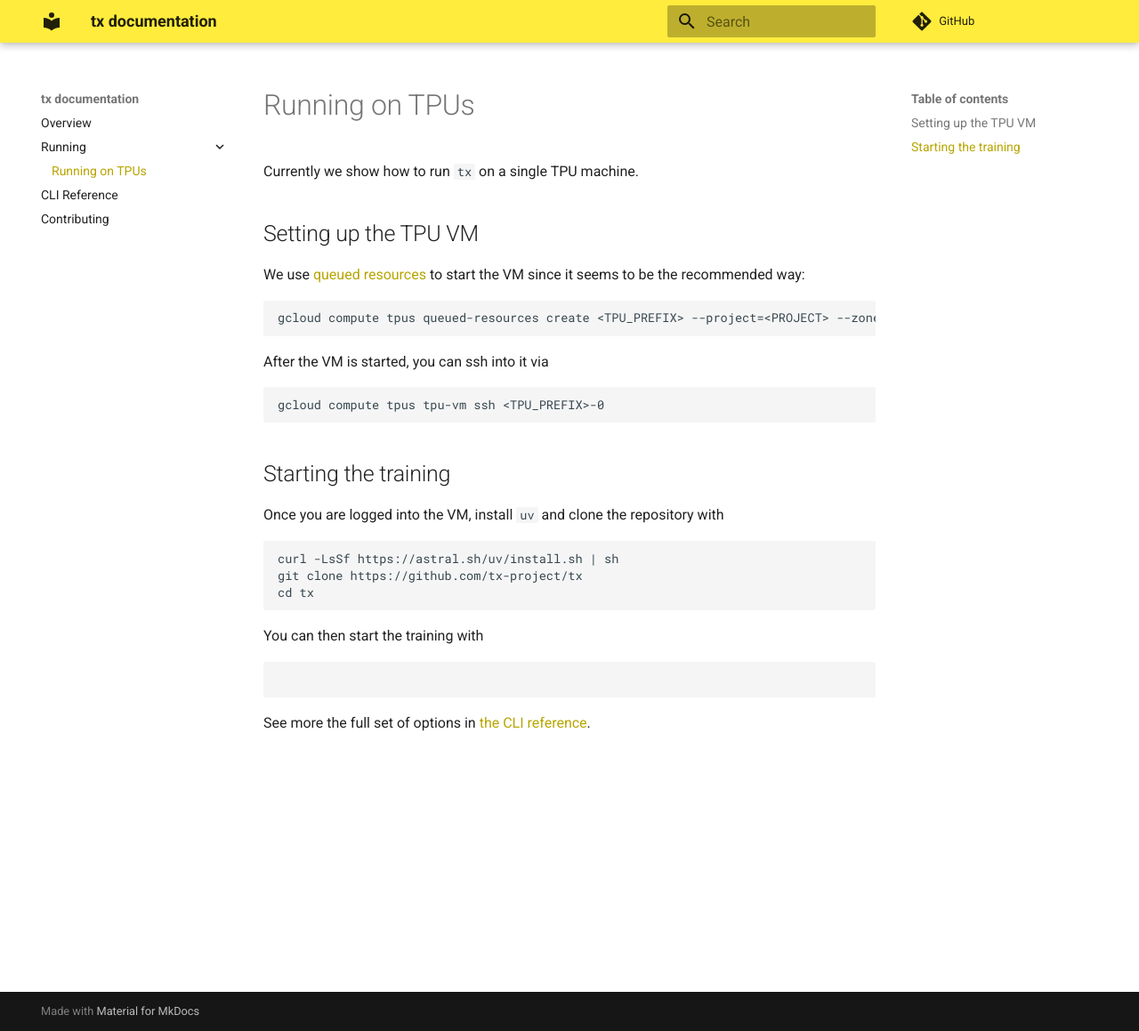
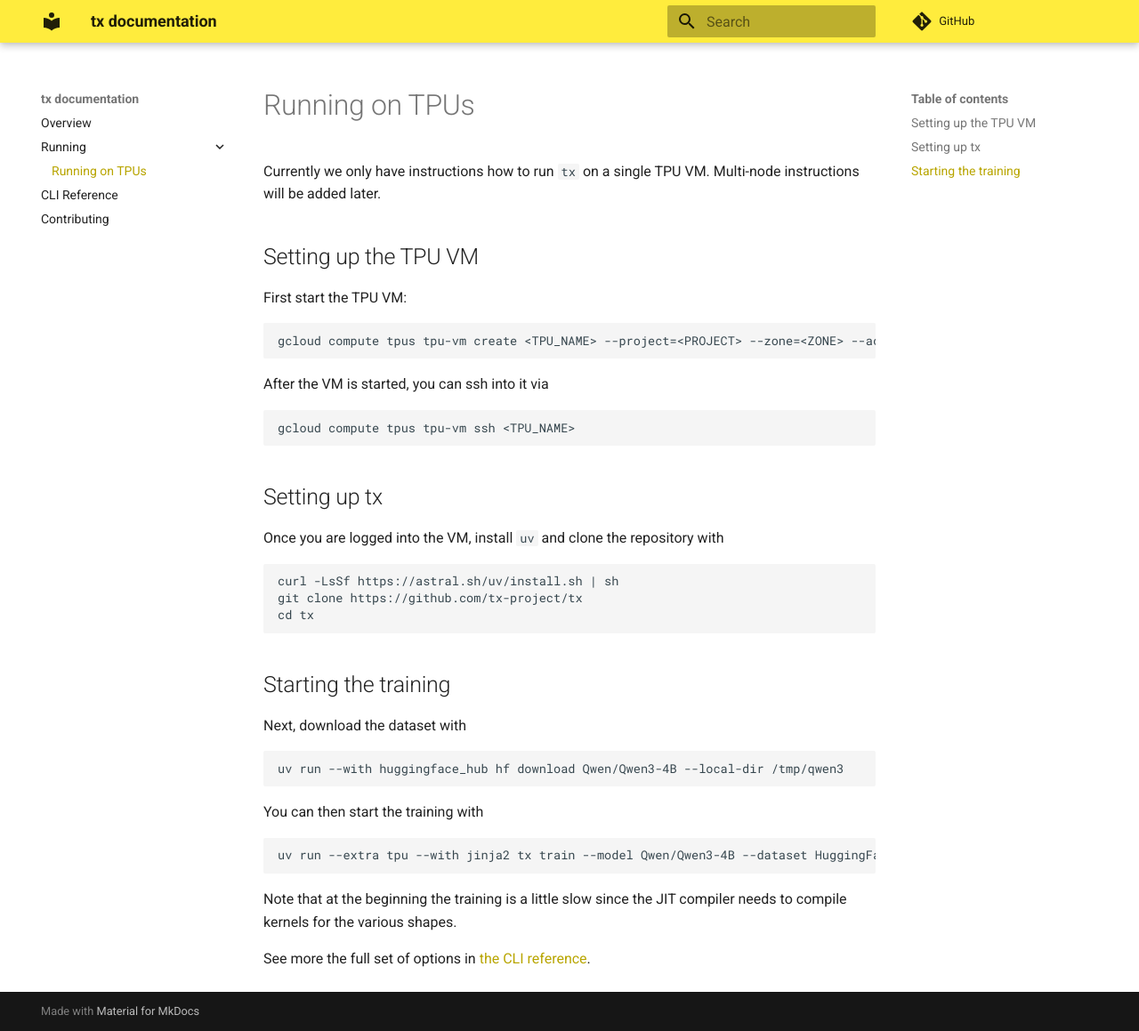
Before and after one commit to tx-project/tx, an MkDocs documentation site: the page built from docs/running/tpus.md, in a window 1280 px wide and 1159 px high. Shown: the whole window at 89% size. Built offline with MkDocs 1.6.1 and Material for MkDocs 9.7.7, drawn with Linux system fonts in a browser that asks for light colours; comment, search, counter and statistics services are not loaded.

Commit message:
complete the tpu instructions

````diff
--- a/docs/running/tpus.md
+++ b/docs/running/tpus.md
@@ -1,22 +1,22 @@
 # Running on TPUs
 
-Currently we show how to run `tx` on a single TPU machine.
+Currently we only have instructions how to run `tx` on a single TPU VM. Multi-node instructions will be added later.
 
 ## Setting up the TPU VM
 
-We use [queued resources](https://cloud.google.com/tpu/docs/queued-resources) to start the VM since it seems to be the recommended way:
+First start the TPU VM:
 
 ```bash
-gcloud compute tpus queued-resources create <TPU_PREFIX> --project=<PROJECT> --zone=<ZONE> --accelerator-type=v6e-16 --runtime-version=v2-alpha-tpuv6e --node-count=1 --node-prefix=<TPU_PREFIX> --scopes=https://www.googleapis.com/auth/cloud-platform.read-only,https://www.googleapis.com/auth/devstorage.read_write --network=<NETWORK> --subnetwork=<SUBNETWORK> --spot
+gcloud compute tpus tpu-vm create <TPU_NAME> --project=<PROJECT> --zone=<ZONE> --accelerator-type=v6e-8 --version=v2-alpha-tpuv6e --scopes=https://www.googleapis.com/auth/cloud-platform.read-only,https://www.googleapis.com/auth/devstorage.read_write --network=<NETWORK> --subnetwork=<SUBNETWORK> --spot
 ```
 
 After the VM is started, you can ssh into it via
 
 ```bash
-gcloud compute tpus tpu-vm ssh <TPU_PREFIX>-0
+gcloud compute tpus tpu-vm ssh <TPU_NAME>
 ```
 
-## Starting the training
+## Setting up tx
 
 Once you are logged into the VM, install `uv` and clone the repository with
 
@@ -26,10 +26,20 @@ git clone https://github.com/tx-project/tx
 cd tx
 ```
 
+## Starting the training
+
+Next, download the dataset with
+
+```bash
+uv run --with huggingface_hub hf download Qwen/Qwen3-4B --local-dir /tmp/qwen3
+```
+
 You can then start the training with
 
 ```bash
-
+uv run --extra tpu --with jinja2 tx train --model Qwen/Qwen3-4B --dataset HuggingFaceH4/ultrachat_200k --loader tx.loaders.chat --split train_sft --output-dir /tmp/ultrachat --batch-size 8 --load-checkpoint-path /tmp/qwen3 --tp-size 8
 ```
 
+Note that at the beginning the training is a little slow since the JIT compiler needs to compile kernels for the various shapes.
+
 See more the full set of options in [the CLI reference](../reference.md).
````
